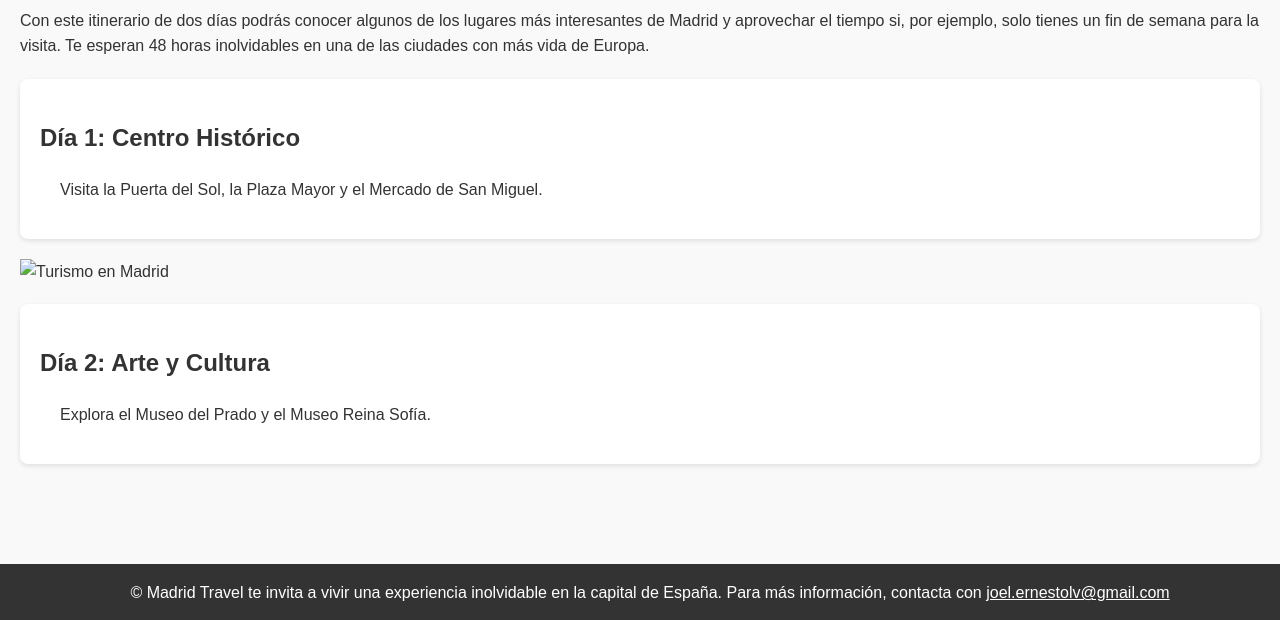
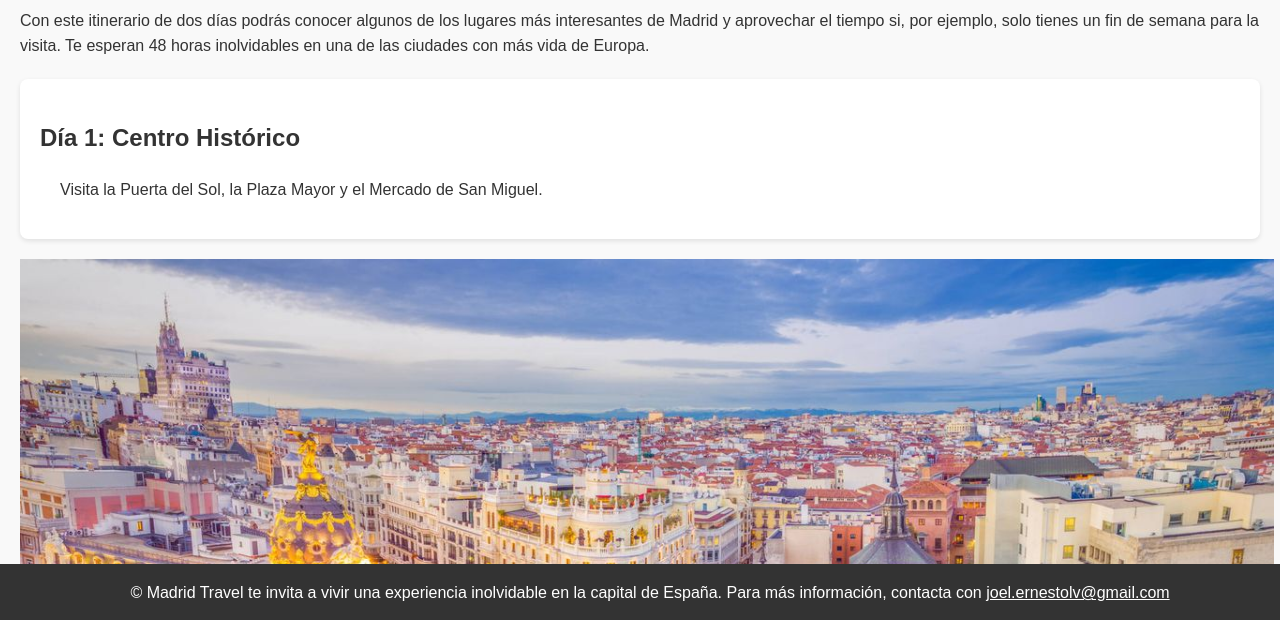
Before and after one commit to MrInvaderLop/DescubreMadrid, a plain HTML site: page pages/guia.html in a window 1280 px wide. Shown: the part 178-798 px from the top of the page. Drawn offline with Linux system fonts and the light colour scheme.

Commit message:
sub pages 11

```diff
--- a/pages/guia.html
+++ b/pages/guia.html
@@ -30,7 +30,7 @@
             <p>Visita la Puerta del Sol, la Plaza Mayor y el Mercado de San Miguel.</p>
         </section>
 
-        <img src="./pictures/guia.jpg" alt="Turismo en Madrid" class="hero">
+        <img src="../pictures/madrid.jpg" alt="Turismo en Madrid" class="hero">
 
         <section class="second">
             <h2>Día 2: Arte y Cultura</h2>
```
